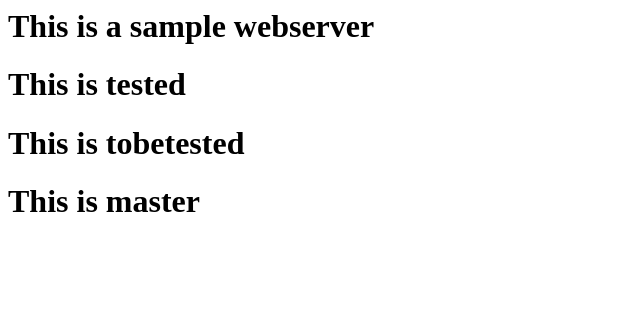
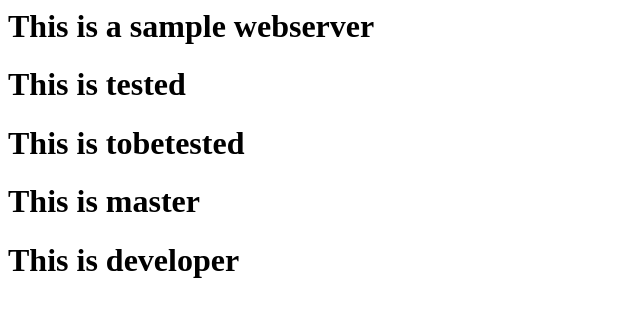
Before and after one commit to gsrinathreddy/webtest, a plain HTML site: page index.html in a window 1280 px wide. Shown: the whole page, without its empty margins (0-640 px from the left). Drawn offline with Linux system fonts and the light colour scheme.

Commit message:
tobetested

```diff
--- a/index.html
+++ b/index.html
@@ -2,3 +2,4 @@
 <h1>This is tested</h1>
 <h1>This is tobetested</h1>
 <h1>This is master</h1>
+<h1>This is developer</h1>
```
